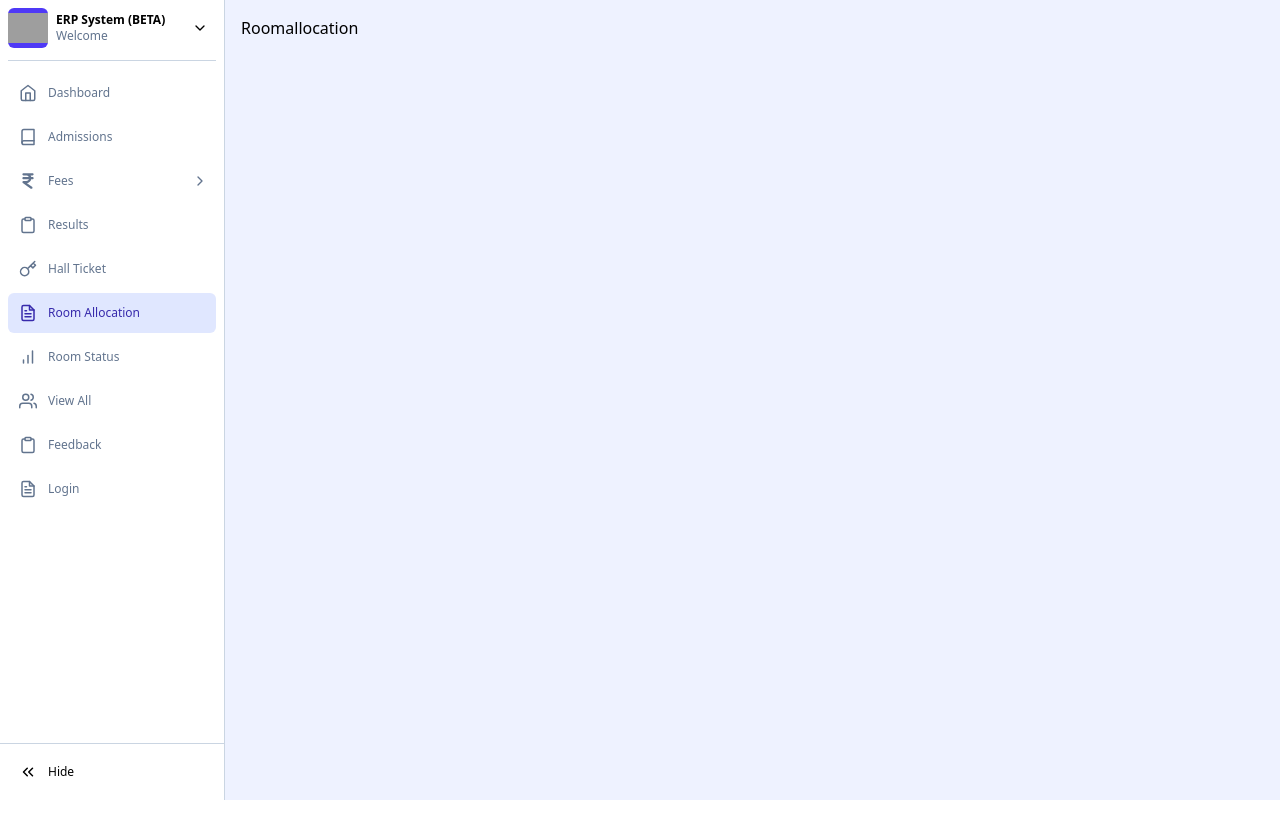
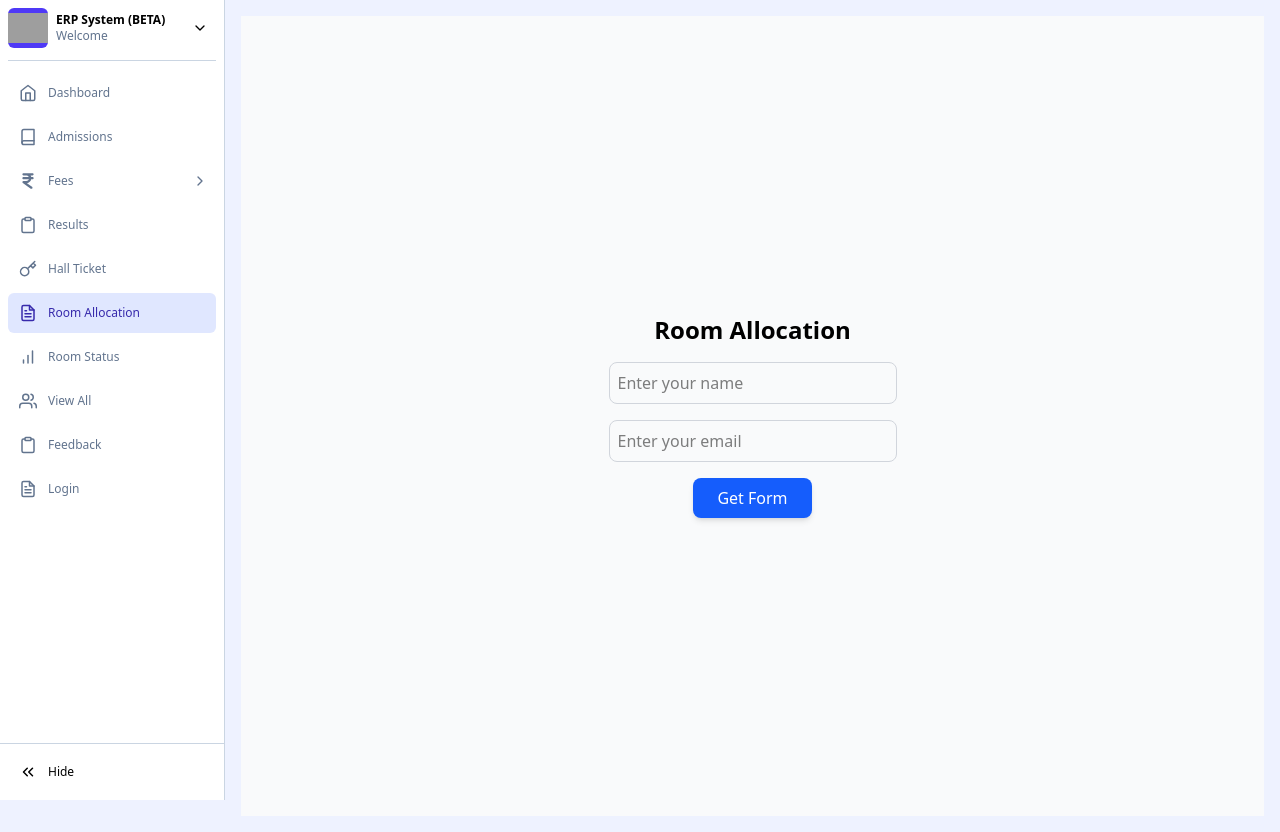
Before and after one commit to Hemanth-Moka/ERP_SIH98-T-14, a React (Vite) app: page /roomallocation in a window 1280 px wide. Before the commit the page ends 800 px from the top, so only its background shows below. Built offline with nearby package versions, Linux system fonts and the light colour scheme; grey boxes are pictures that could not be loaded.

Commit message:
modified

```diff
--- a/src/Pages/Hostel/Roomallocation.jsx
+++ b/src/Pages/Hostel/Roomallocation.jsx
@@ -1,7 +1,53 @@
-import React from 'react'
+import React, { useState } from "react";
 
 export default function Roomallocation() {
+  const [email, setEmail] = useState("");
+  const [name, setName] = useState("");
+
+  const handleSubmit = () => {
+    if (!email) {
+      alert("Please enter your email");
+      return;
+    }
+
+    // ✅ Use your new Apps Script deployment URL here
+    const trackingUrl = `https://script.google.com/macros/s/AKfycbyt03zmn8AWZ1yT75xw0IZQlZfsSmv8o9_IaYVgvfcEbyXrxz4_jSDMJpE-46yuQYdE/exec?email=${encodeURIComponent(
+      email
+    )}&name=${encodeURIComponent(name)}`;
+
+    // Send ping to Apps Script (avoids CORS issues)
+    const img = new Image();
+    img.src = trackingUrl;
+
+    alert("✅ Form link has been sent to your email!");
+  };
+
   return (
-    <div>Roomallocation</div>
-  )
+    <div className="flex flex-col items-center justify-center min-h-screen bg-gray-50">
+      <h1 className="text-2xl font-bold mb-4">Room Allocation</h1>
+
+      <input
+        type="text"
+        placeholder="Enter your name"
+        value={name}
+        onChange={(e) => setName(e.target.value)}
+        className="border border-gray-300 rounded-lg p-2 w-72 mb-4"
+      />
+
+      <input
+        type="email"
+        placeholder="Enter your email"
+        value={email}
+        onChange={(e) => setEmail(e.target.value)}
+        className="border border-gray-300 rounded-lg p-2 w-72 mb-4"
+      />
+
+      <button
+        onClick={handleSubmit}
+        className="bg-blue-600 text-white px-6 py-2 rounded-lg shadow-md hover:bg-blue-700"
+      >
+        Get Form
+      </button>
+    </div>
+  );
 }
```
